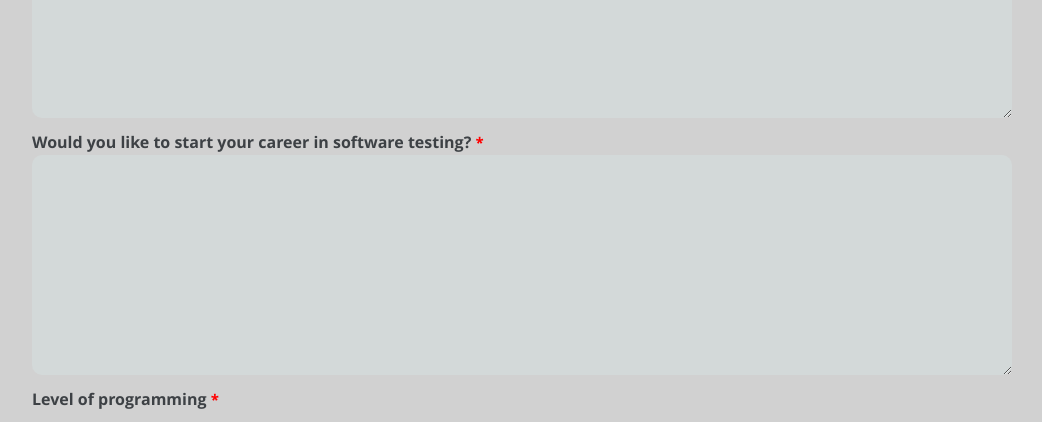
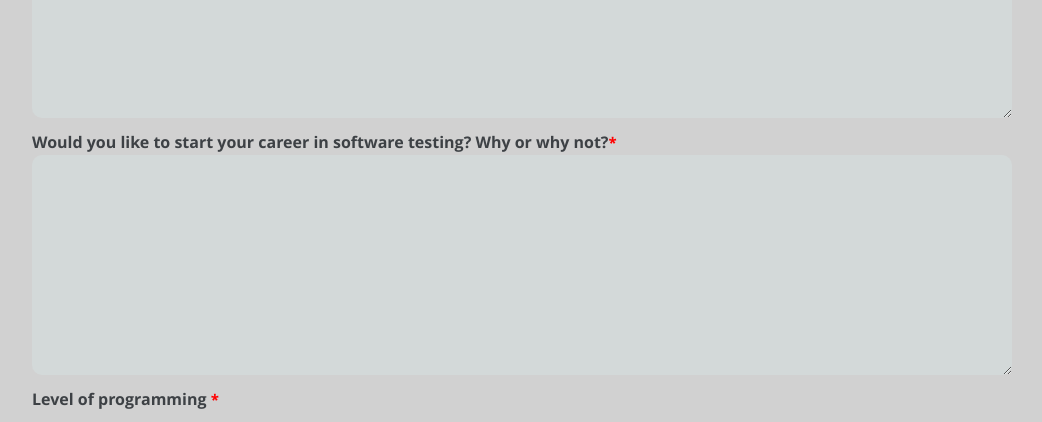
Before and after one commit to sailesh88/junior-training-website, a React (Create React App) app: page / in a window 1280 px wide. Shown: the part 5900-6322 px from the top of the page, without its empty margins (118-1160 px from the left). Built offline with nearby package versions, Linux system fonts and the light colour scheme.

Commit message:
Updated text for a question

```diff
--- a/src/Components/apply/Apply.js
+++ b/src/Components/apply/Apply.js
@@ -307,7 +307,7 @@ class Apply extends Component {
       this.state.linkedIn_url +
       "<br> <br> <b>Q7 What do you know about testing?</b> <br>" +
       this.state.about_testing +
-      "<br> <br> <b>Q8 Would you like to start your career in software testing?</b> <br>" +
+      "<br> <br> <b>Q8 Would you like to start your career in software testing? Why or why not?</b> <br>" +
       this.state.start_testing +
       "<br> <br> <b>Q9 Level of programming</b> <br>" +
       this.state.programming_level +
@@ -609,7 +609,7 @@ class Apply extends Component {
               </label>
 
               <label>
-                Would you like to start your career in software testing? {imp}
+                Would you like to start your career in software testing? Why or why not?{imp}
                 <textarea
                   id="software-testing"
                   data-testid="likeToTesting"
```
